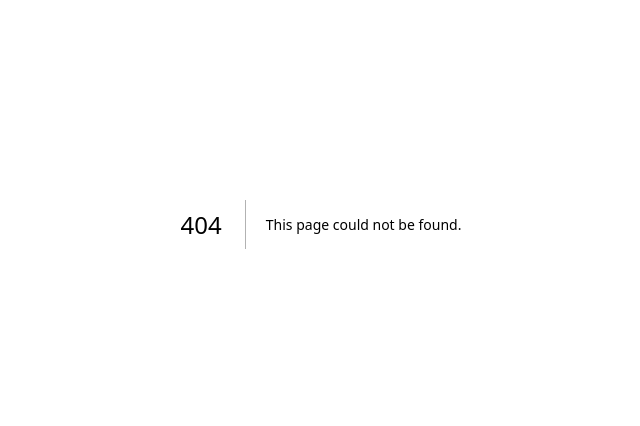
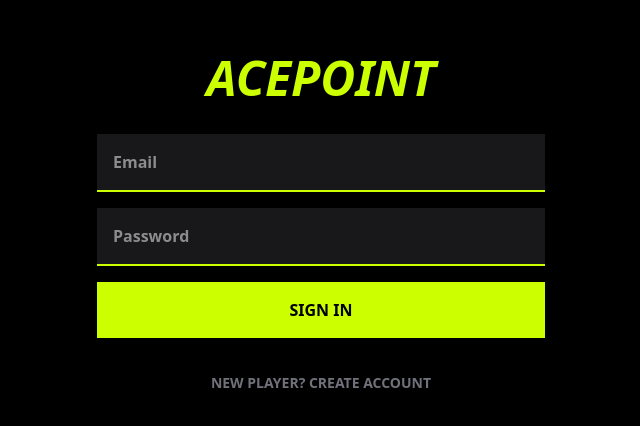
Before and after one commit to MattWate/AcePoint, a Next.js app: page /login in a window 1280 px wide. Before the commit this address had no page. Shown: the part 176-602 px from the top of the page, without its empty margins (319-959 px from the left). Built offline with nearby package versions, Linux system fonts and the light colour scheme; no server answers.

Commit message:
Add authentication page with sign in and sign up

```diff
--- /dev/null
+++ b/src/app/login/page.js
@@ -0,0 +1,69 @@
+"use client";
+import { useState } from 'react';
+import { supabase } from '@/lib/supabaseClient';
+import { useRouter } from 'next/navigation';
+
+export default function AuthPage() {
+  const [email, setEmail] = useState('');
+  const [password, setPassword] = useState('');
+  const [isSignUp, setIsSignUp] = useState(false);
+  const [error, setError] = useState(null);
+  const router = useRouter();
+
+  const handleAuth = async (e) => {
+    e.preventDefault();
+    setError(null);
+
+    const { error } = isSignUp
+      ? await supabase.auth.signUp({ email, password })
+      : await supabase.auth.signInWithPassword({ email, password });
+
+    if (error) {
+      setError(error.message);
+    } else {
+      // Redirect to profile to complete setup
+      router.push('/profile');
+    }
+  };
+
+  return (
+    <main className="min-h-screen bg-black flex items-center justify-center p-6 text-white uppercase font-black">
+      <div className="w-full max-w-md space-y-8">
+        <h1 className="text-5xl text-brand italic text-center">ACEPOINT</h1>
+
+        <form onSubmit={handleAuth} className="space-y-4">
+          {error && <p className="text-red-500 text-xs lowercase">{error}</p>}
+
+          <input
+            type="email"
+            placeholder="Email"
+            value={email}
+            onChange={(e) => setEmail(e.target.value)}
+            className="w-full bg-zinc-900 border-b-2 border-brand p-4 outline-none focus:bg-zinc-800"
+            required
+          />
+
+          <input
+            type="password"
+            placeholder="Password"
+            value={password}
+            onChange={(e) => setPassword(e.target.value)}
+            className="w-full bg-zinc-900 border-b-2 border-brand p-4 outline-none focus:bg-zinc-800"
+            required
+          />
+
+          <button type="submit" className="w-full bg-brand text-black p-4 font-bold hover:brightness-110">
+            {isSignUp ? 'CREATE ACCOUNT' : 'SIGN IN'}
+          </button>
+        </form>
+
+        <button
+          onClick={() => setIsSignUp(!isSignUp)}
+          className="w-full text-zinc-500 text-sm hover:text-brand transition-colors"
+        >
+          {isSignUp ? 'ALREADY HAVE AN ACCOUNT? SIGN IN' : 'NEW PLAYER? CREATE ACCOUNT'}
+        </button>
+      </div>
+    </main>
+  );
+}
```
